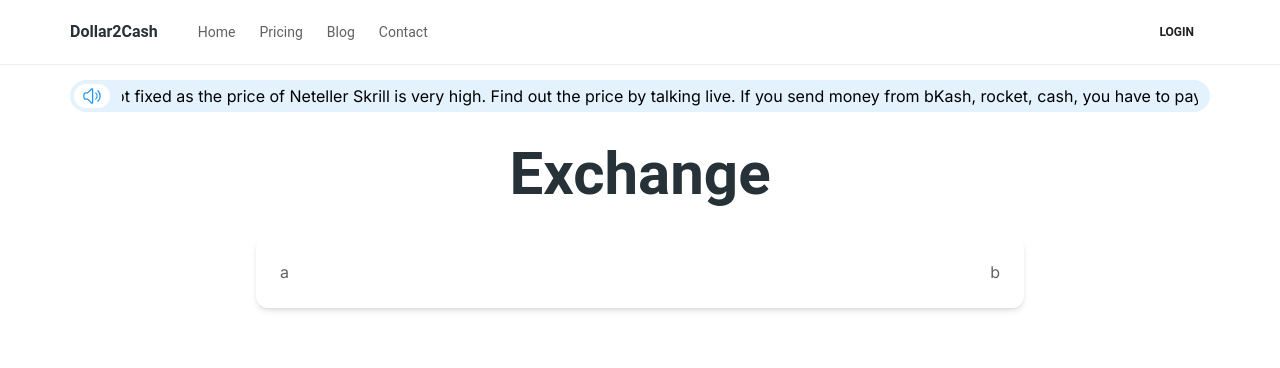
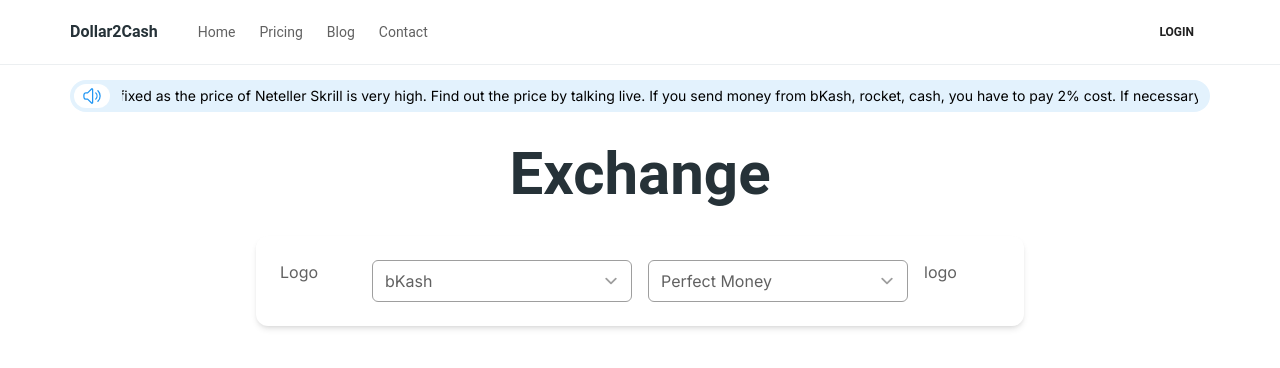
Before and after one commit to dropnowsanu/d2c, a Next.js app: page / in a window 1280 px wide. Shown: the top 368 px of the page. Built offline with nearby package versions, Linux system fonts and the light colour scheme.

Commit message:
Select Add

```diff
--- a/app/components/Exchange.js
+++ b/app/components/Exchange.js
@@ -11,12 +11,32 @@
 export default function Exchange() {
     return (
         <Card className="w-full max-w-[48rem] mx-1">
-        <CardBody className="lg:flex lg:justify-between">
+            <CardBody className="lg:grid grid-cols-2 lg:justify-between lg:gap-4">
+                <div className="grid grid-cols-4 gap-4">
                     <div>
-            a
+                        Logo
+                    </div>
+                    <div className="col-span-3">
+                        <select className="rounded-md w-full">
+                            <option>bKash</option>
+                            <option>Nagad</option>
+                            <option>Rocket</option>
+                            <option>Uapy</option>
+                        </select>
+                    </div>
+                </div>
+                <div className="grid grid-cols-4 gap-4">
+                    <div className="col-span-3">
+                    <select className="rounded-md w-full">
+                            <option>Perfect Money</option>
+                            <option>Astro Pay</option>
+                            <option>Payoneer</option>
+                            <option>Skrill</option>
+                        </select>
                     </div>
                     <div>
-            b
+                        logo
+                    </div>
                 </div>
             </CardBody>
         </Card>
--- a/app/pages/HeroMain.js
+++ b/app/pages/HeroMain.js
@@ -28,7 +28,7 @@
             <Marquee
             pauseOnHover={true}
             speed={20}
-            className="cursor-pointer">
+            className="cursor-pointer text-sm">
               The price is not fixed as the price of Neteller Skrill is very high. Find out the price by talking live. If you send money from bKash, rocket, cash, you have to pay 2% cost. If necessary, talk: - WhatsApp or Live chart
             </Marquee>
 
--- a/package.json
+++ b/package.json
@@ -10,6 +10,7 @@
   },
   "dependencies": {
     "@material-tailwind/react": "^2.0.1",
+    "@tailwindcss/forms": "^0.5.3",
     "eslint": "8.42.0",
     "eslint-config-next": "13.4.4",
     "next": "13.4.4",
--- a/tailwind.config.js
+++ b/tailwind.config.js
@@ -13,5 +13,7 @@
 
     },
   },
-  plugins: [],
+  plugins: [
+    require('@tailwindcss/forms'),
+  ],
 })
```
Also changed, not shown: 1 other file (tests, documents, lock files or other folders). Lines whose indentation alone changed are shown as unchanged.
